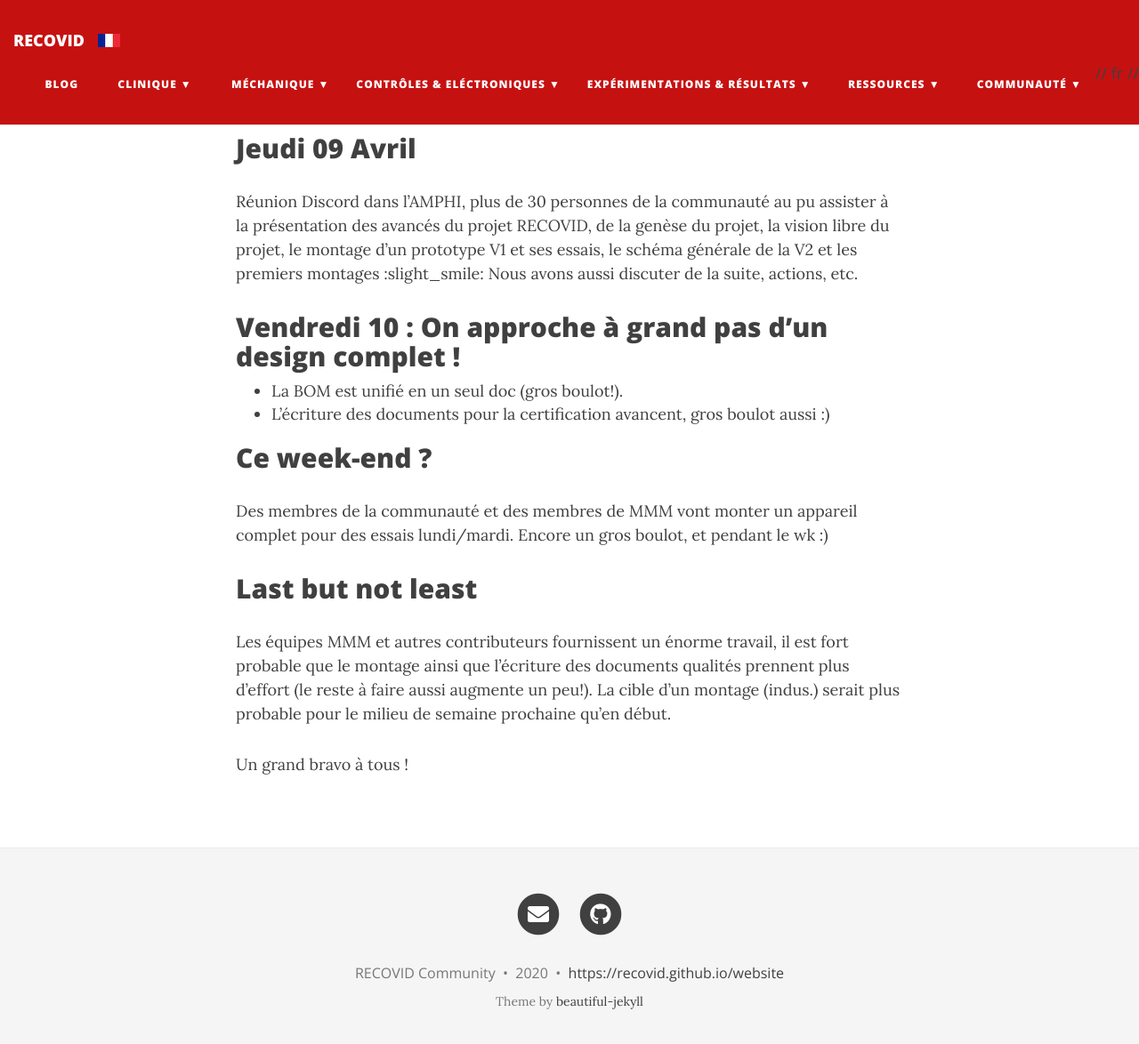
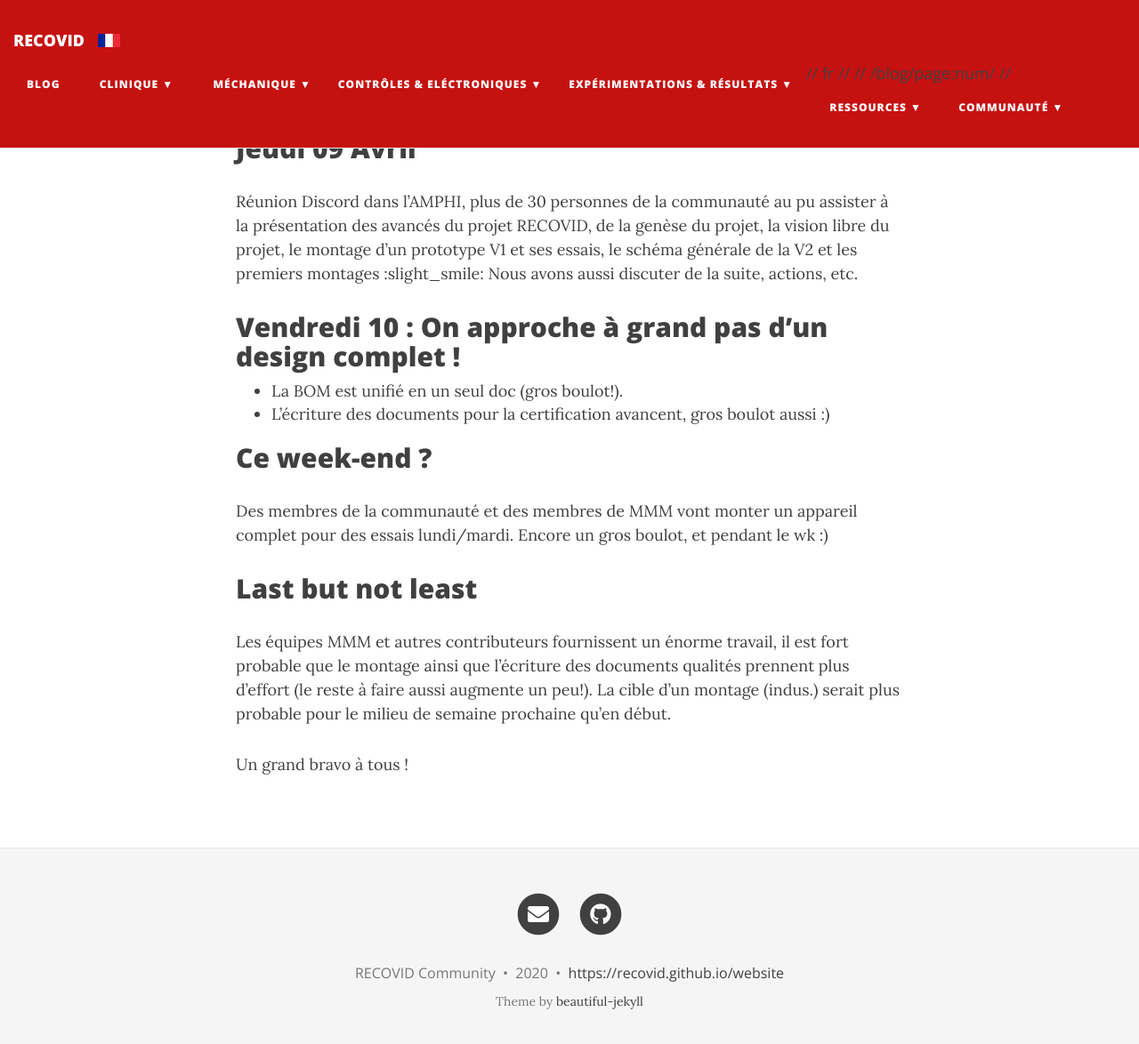
Before and after one commit to rstephane/multilingual, a Jekyll site: the page built from _posts/2020-04-10-point-de-synchro-avec-toute-la-communaute.md, in a window 1280 px wide and 1187 px high. Shown: the top 1174 px of the window at 89% size. Built offline with Jekyll 4.4.1, drawn with Linux system fonts in a browser that asks for light colours; nearby versions of some CDN libraries.

Commit message:
test capture site variables

```diff
--- a/_includes/nav-fr.html
+++ b/_includes/nav-fr.html
@@ -28,6 +28,9 @@
 {% capture my_lang %}{{ "fr" }}{% endcapture %}
 //
 {{ my_lang }} //
+{% capture site.paginate_path %}{{ "SITE--OOOOO" }}{% endcapture %}
+//
+{{ site.paginate_path }} //
 
       {%- for link in site.navbar-links-fr -%}
         {%- if link[1].first %}
--- a/_includes/nav.html
+++ b/_includes/nav.html
@@ -25,6 +25,9 @@
 {% capture my_lang %}{{ "en" }}{% endcapture %}
 //
 {{ my_lang }} //
+{% capture paginate_path %}{{ "OOOOO" }}{% endcapture %}
+//
+{{ paginate_path }} //
 
       {%- for link in site.navbar-links -%}
         {%- if link[1].first %}
```
